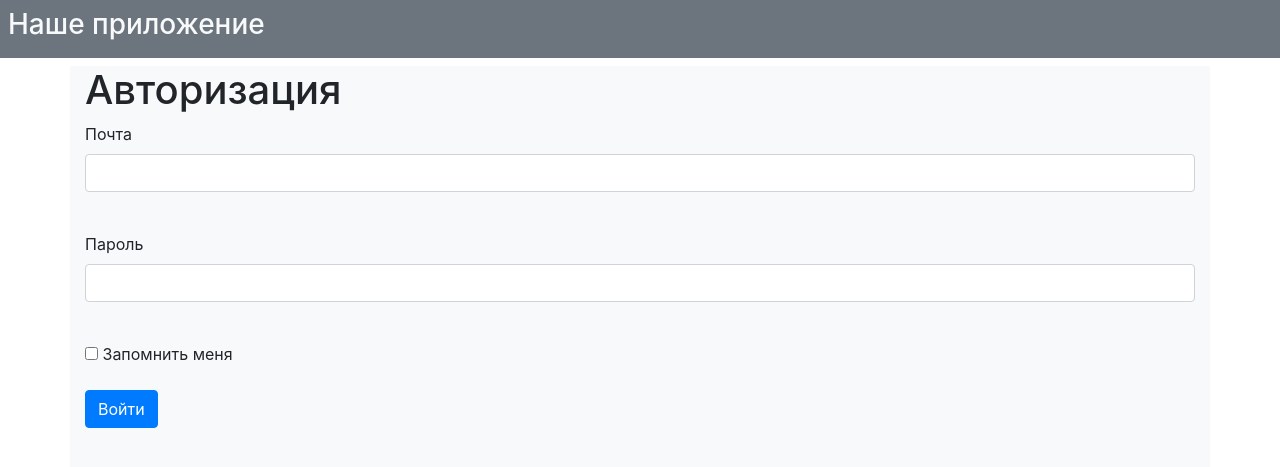
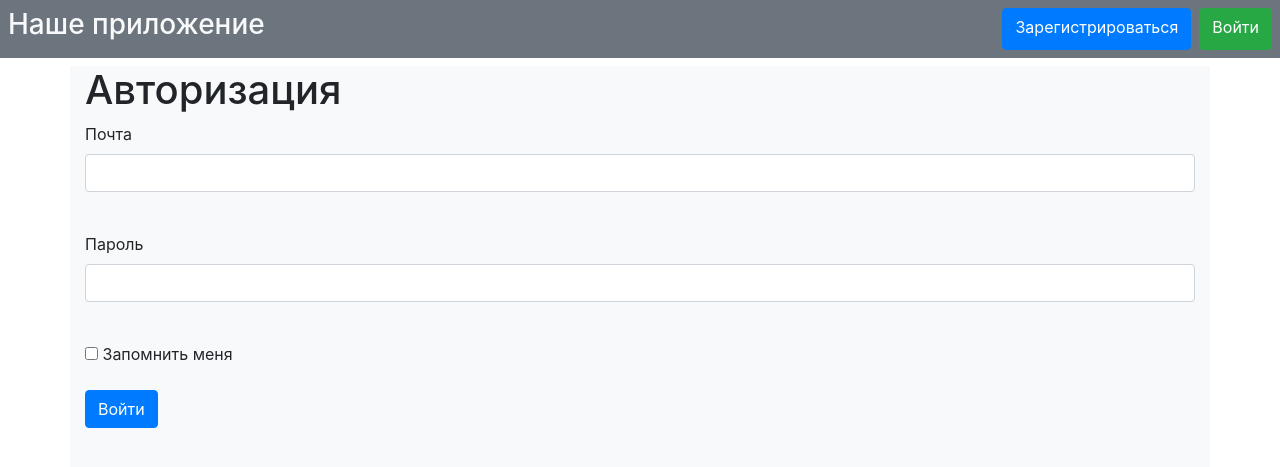
Before and after one commit to a-a-lindberg/blog_example, a Flask app: page /login in a window 1280 px wide. Shown: the top 467 px of the page. Run offline with Flask 2, Linux system fonts and the light colour scheme; some libraries are stand-ins or nearby versions.

Commit message:
add login/logout links

```diff
--- a/templates/base.html
+++ b/templates/base.html
@@ -9,7 +9,15 @@
     <title>Блог</title>
 </head>
 <body>
-    <header class="container-fluid text-light bg-secondary p-2 mb-2"><h3>Наше приложение</h3></header>
+    <header class="container-fluid text-light bg-secondary p-2 mb-2 d-flex">
+        <h3 class="mr-auto">Наше приложение</h3>
+        {% if current_user.is_authenticated %}
+            <a class="navbar-brand" href="/logout">{{ current_user.name }}</a>
+        {% else %}
+            <a class="btn btn-primary ml-2" href="/register">Зарегистрироваться</a>
+            <a class="btn btn-success ml-2" href="/login">Войти</a>
+        {% endif %}
+    </header>
     <div class="container bg-light pb-4">
     {% block content %}{% endblock %}
     </div>
```
